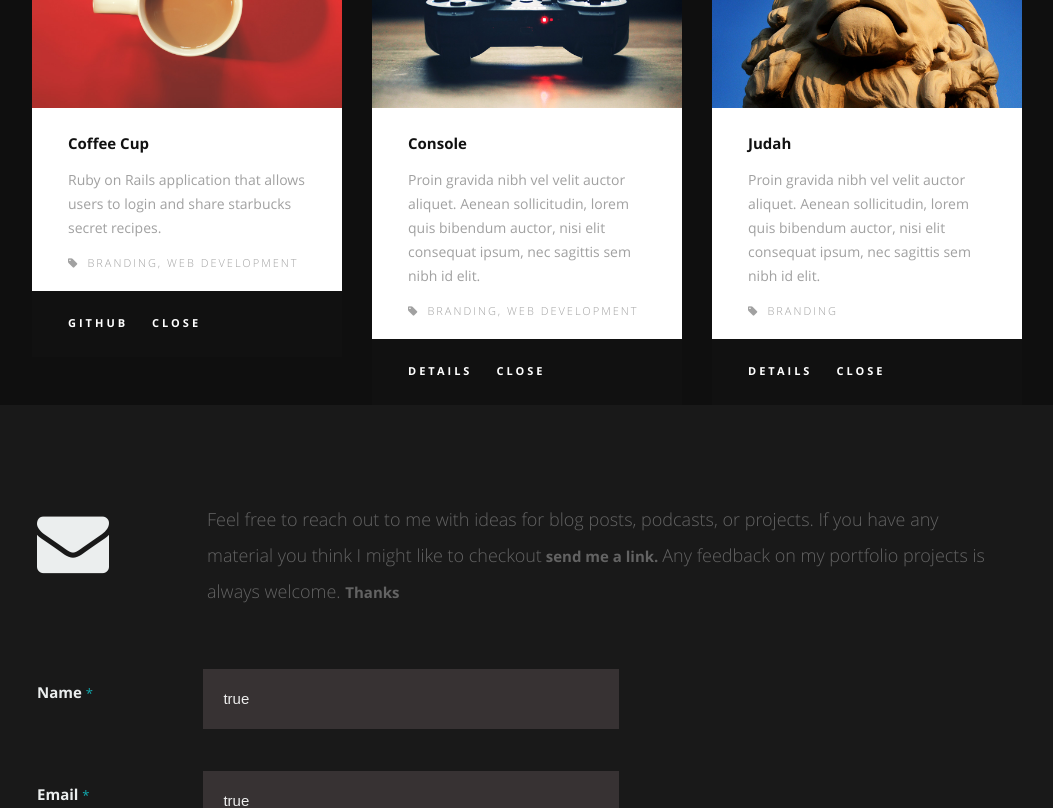
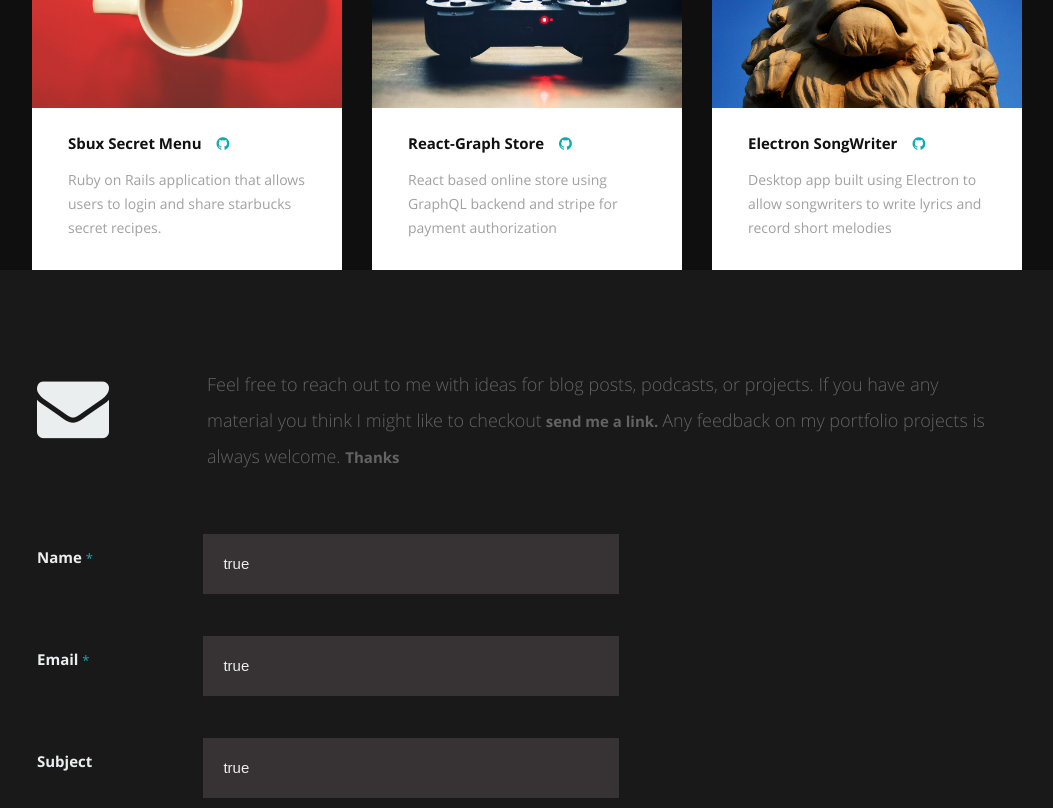
Before and after one commit to jedpeek/react-portfolio, a React (Create React App) app: page / in a window 1280 px wide. Shown: the part 2040-2848 px from the top of the page, without its empty margins (113-1166 px from the left). Built offline with nearby package versions, Linux system fonts and the light colour scheme.

Commit message:
updated footer and projects

```diff
--- a/src/components/footer/footer.js
+++ b/src/components/footer/footer.js
@@ -4,7 +4,10 @@ export default class Footer extends Component {
     return (
       <React.Fragment>
         <footer id="home">
-        <h1>FOOTER</h1>
+          <span><a href="https://www.facebook.com/jed.peek" target='_blank'><i className="fa fa-facebook fa-pad" /></a></span>
+          <span><a href="https://twitter.com/JedPeek" target='_blank'><i className="fa fa-twitter fa-pad" /></a></span>
+          <span><a href="https://www.linkedin.com/in/jed-peek/" target='_blank'><i className="fa fa-linkedin fa-pad" /></a></span>
+          <span><a href="https://www.instagram.com/jedmrkts/" target='_blank'><i className="fa fa-instagram fa-pad" /></a></span>
         </footer>
       </React.Fragment>
     );
--- a/src/components/projects/projects.js
+++ b/src/components/projects/projects.js
@@ -15,13 +15,11 @@ export default class Project extends Component {
                 <div id="modal-01" className="popup-modal ">
                   <img className="scale-with-grid" src="images/portfolio/modals/m-coffee.jpg" alt />
                   <div className="description-box">
-                    <h4>Coffee Cup</h4>
+                    <h4>
+                      Sbux Secret Menu
+                      <a href="https://github.com/jedpeek/sbux-secret-menu-rails"><span className='fa fa-github fa-pad'/></a>
+                    </h4>
                     <p>Ruby on Rails application that allows users to login and share starbucks secret recipes.</p>
-                    <span className="categories"><i className="fa fa-tag" />Branding, Web Development</span>
-                  </div>
-                  <div className="link-box">
-                    <a href="https://github.com/jedpeek/sbux-secret-menu-rails">GITHUB</a>
-                    <a className="popup-modal-dismiss" onClick={this.handleClick}>Close</a>
                   </div>
                 </div>
               </code>
@@ -32,13 +30,11 @@ export default class Project extends Component {
                 <div id="modal-02" className="popup-modal">
                   <img className="scale-with-grid" src="images/portfolio/modals/m-console.jpg" alt />
                   <div className="description-box">
-                    <h4>Console</h4>
-                    <p>Proin gravida nibh vel velit auctor aliquet. Aenean sollicitudin, lorem quis bibendum auctor, nisi elit consequat ipsum, nec sagittis sem nibh id elit.</p>
-                    <span className="categories"><i className="fa fa-tag" />Branding, Web Development</span>
-                  </div>
-                  <div className="link-box">
-                    <a href="http://www.behance.net">Details</a>
-                    <a className="popup-modal-dismiss">Close</a>
+                    <h4>
+                      React-Graph Store
+                      <a href="https://github.com/jedpeek/sbux-secret-menu-rails"><span className='fa fa-github fa-pad'/></a>
+                    </h4>
+                    <p>React based online store using GraphQL backend and stripe for payment authorization</p>
                   </div>
                 </div>
               </code>
@@ -49,13 +45,12 @@ export default class Project extends Component {
                 <div id="modal-03" className="popup-modal">
                   <img className="scale-with-grid" src="images/portfolio/modals/m-judah.jpg" alt />
                   <div className="description-box">
-                    <h4>Judah</h4>
-                    <p>Proin gravida nibh vel velit auctor aliquet. Aenean sollicitudin, lorem quis bibendum auctor, nisi elit consequat ipsum, nec sagittis sem nibh id elit.</p>
-                    <span className="categories"><i className="fa fa-tag" />Branding</span>
-                  </div>
-                  <div className="link-box">
-                    <a href="http://www.behance.net">Details</a>
-                    <a className="popup-modal-dismiss">Close</a>
+                    <h4>
+                      Electron SongWriter
+                      <a href="https://github.com/jedpeek/sbux-secret-menu-rails"><span className='fa fa-github fa-pad'/></a>
+                    </h4>
+                    <p>Desktop app built using Electron to allow songwriters to write lyrics and record short melodies</p>
+
                   </div>
                 </div>
               </code>
--- a/src/index.css
+++ b/src/index.css
@@ -3,3 +3,13 @@ body {
   padding: 0;
   font-family: sans-serif;
 }
+.fa-pad{
+  padding-left: 15px;
+  padding-right: 15px;
+  transition: transform .5s;
+}
+
+.fa-pad:hover{
+  transform: scale(1.5);
+  color:#11ABB0;
+}
```
